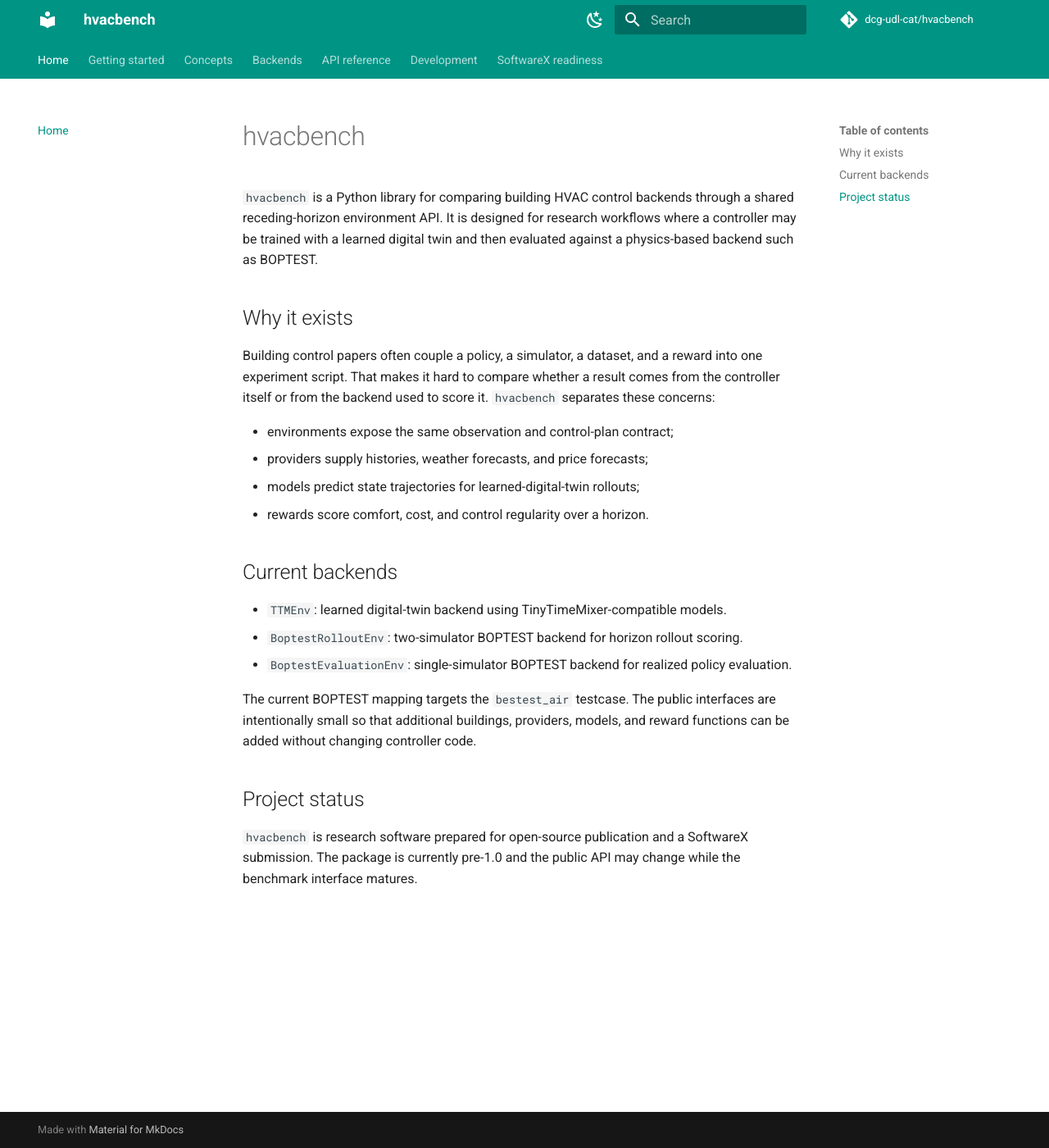
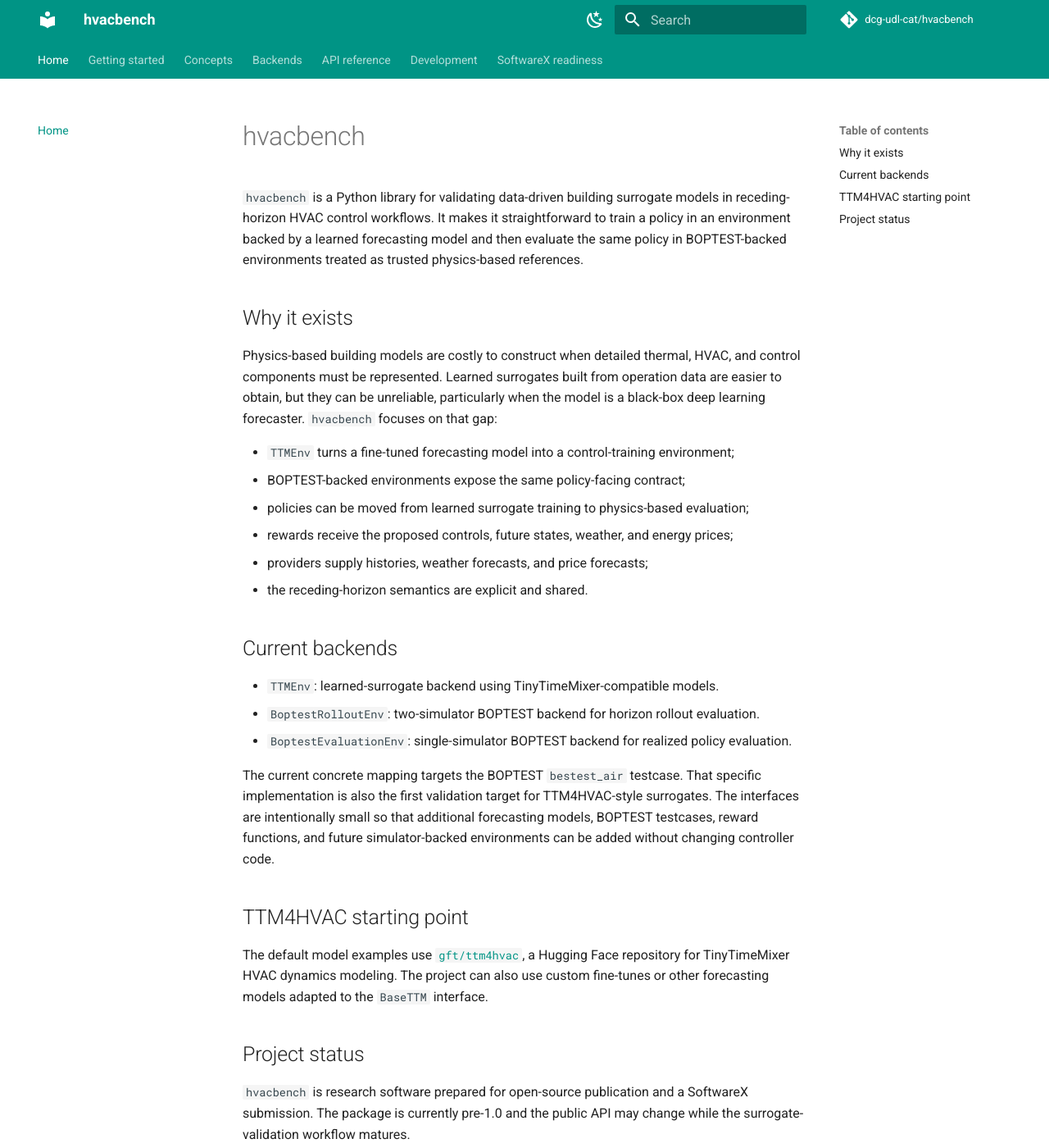
Before and after one commit to dcg-udl-cat/hvacbench, an MkDocs documentation site: the page built from docs/index.md, in a window 1280 px wide and 1400 px high. Shown: the whole window at 82% size. Built offline with MkDocs 1.6.1 and Material for MkDocs 9.7.7, drawn with Linux system fonts in a browser that asks for light colours; comment, search, counter and statistics services are not loaded.

```diff
--- a/docs/index.md
+++ b/docs/index.md
@@ -1,35 +1,52 @@
 # hvacbench
 
-`hvacbench` is a Python library for comparing building HVAC control backends
-through a shared receding-horizon environment API. It is designed for research
-workflows where a controller may be trained with a learned digital twin and then
-evaluated against a physics-based backend such as BOPTEST.
+`hvacbench` is a Python library for validating data-driven building surrogate
+models in receding-horizon HVAC control workflows. It makes it straightforward
+to train a policy in an environment backed by a learned forecasting model and
+then evaluate the same policy in BOPTEST-backed environments treated as trusted
+physics-based references.
 
 ## Why it exists
 
-Building control papers often couple a policy, a simulator, a dataset, and a
-reward into one experiment script. That makes it hard to compare whether a
-result comes from the controller itself or from the backend used to score it.
-`hvacbench` separates these concerns:
+Physics-based building models are costly to construct when detailed thermal,
+HVAC, and control components must be represented. Learned surrogates built from
+operation data are easier to obtain, but they can be unreliable, particularly
+when the model is a black-box deep learning forecaster. `hvacbench` focuses on
+that gap:
 
-- environments expose the same observation and control-plan contract;
+- `TTMEnv` turns a fine-tuned forecasting model into a control-training
+  environment;
+- BOPTEST-backed environments expose the same policy-facing contract;
+- policies can be moved from learned surrogate training to physics-based
+  evaluation;
+- rewards receive the proposed controls, future states, weather, and energy
+  prices;
 - providers supply histories, weather forecasts, and price forecasts;
-- models predict state trajectories for learned-digital-twin rollouts;
-- rewards score comfort, cost, and control regularity over a horizon.
+- the receding-horizon semantics are explicit and shared.
 
 ## Current backends
 
-- `TTMEnv`: learned digital-twin backend using TinyTimeMixer-compatible models.
-- `BoptestRolloutEnv`: two-simulator BOPTEST backend for horizon rollout scoring.
+- `TTMEnv`: learned-surrogate backend using TinyTimeMixer-compatible models.
+- `BoptestRolloutEnv`: two-simulator BOPTEST backend for horizon rollout
+  evaluation.
 - `BoptestEvaluationEnv`: single-simulator BOPTEST backend for realized policy
   evaluation.
 
-The current BOPTEST mapping targets the `bestest_air` testcase. The public
-interfaces are intentionally small so that additional buildings, providers,
-models, and reward functions can be added without changing controller code.
+The current concrete mapping targets the BOPTEST `bestest_air` testcase. That
+specific implementation is also the first validation target for TTM4HVAC-style
+surrogates. The interfaces are intentionally small so that additional
+forecasting models, BOPTEST testcases, reward functions, and future
+simulator-backed environments can be added without changing controller code.
+
+## TTM4HVAC starting point
+
+The default model examples use
+[`gft/ttm4hvac`](https://huggingface.co/gft/ttm4hvac), a Hugging Face repository
+for TinyTimeMixer HVAC dynamics modeling. The project can also use custom
+fine-tunes or other forecasting models adapted to the `BaseTTM` interface.
 
 ## Project status
 
 `hvacbench` is research software prepared for open-source publication and a
 SoftwareX submission. The package is currently pre-1.0 and the public API may
-change while the benchmark interface matures.
+change while the surrogate-validation workflow matures.
--- a/pyproject.toml
+++ b/pyproject.toml
@@ -5,7 +5,7 @@ build-backend = "hatchling.build"
 [project]
 name = "hvacbench"
 version = "0.1.0"
-description = "Environment backends for building HVAC control research."
+description = "Receding-horizon environments for validating learned HVAC surrogates."
 readme = "README.md"
 requires-python = ">=3.13,<3.14"
 license = "MIT"
@@ -16,7 +16,7 @@ authors = [
 keywords = [
     "building control",
     "boptest",
-    "digital twins",
+    "surrogate models",
     "hvac",
     "reinforcement learning",
 ]
--- a/src/hvacbench/__init__.py
+++ b/src/hvacbench/__init__.py
@@ -1,5 +1,3 @@
-"""
-hvacbench: environment backends for building HVAC control research.
-"""
+"""hvacbench: environments for validating learned HVAC surrogates."""
 
 __version__ = "0.1.0"
```
Also changed, not shown: README.md (+68 -45 lines), SOFTWAREX_MANUSCRIPT_PROMPT.md (+52 -26 lines), docs/backends.md (+29 -7 lines), docs/concepts.md (+24 -5 lines), docs/getting-started.md (+10 -1 lines), docs/softwarex.md (+10 -1 lines), 1 other file.
